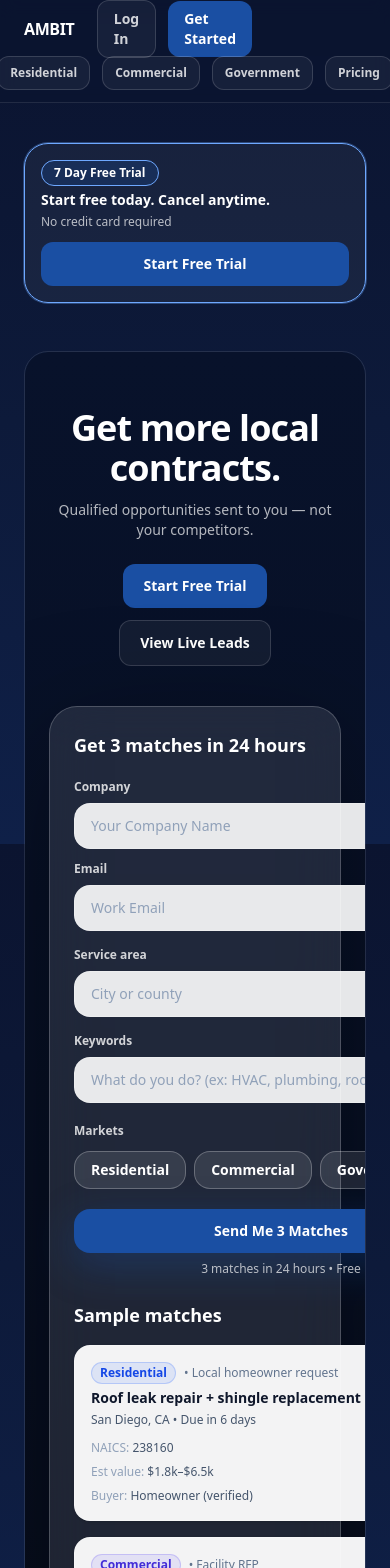
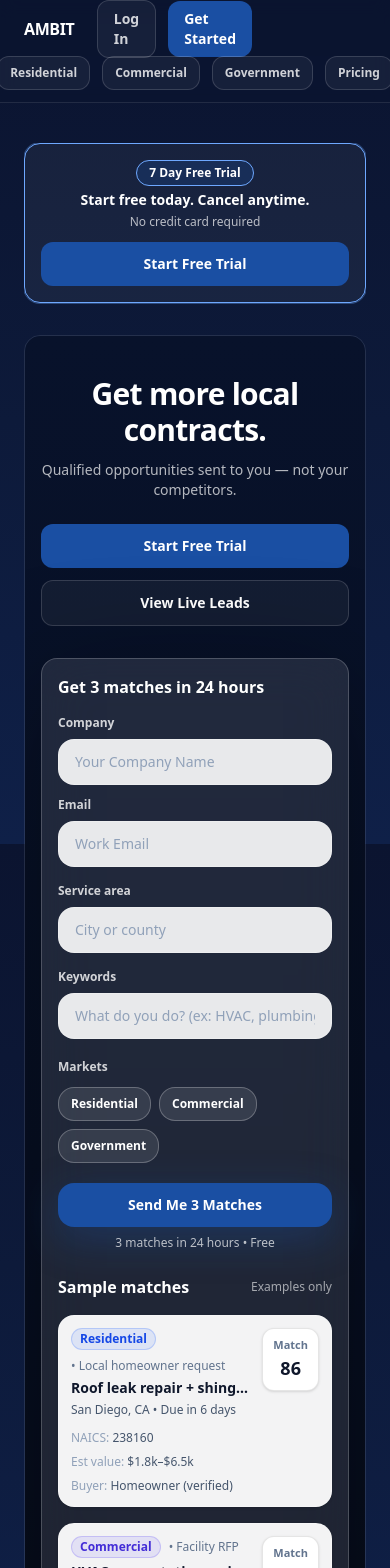
Before and after one commit to seansevrix/ambit, a Next.js app: page / in a window 390 px wide. Shown: the top 1568 px of the page. Built offline with nearby package versions, Linux system fonts and the light colour scheme.

Commit message:
Fix mobile layout on landing page

```diff
--- a/app/components/ConciergeLeadCapture.tsx
+++ b/app/components/ConciergeLeadCapture.tsx
@@ -44,7 +44,7 @@ function splitKeywordText(text: string) {
 
 function MatchPill({ score }: { score: number }) {
   return (
-    <div className="shrink-0 rounded-xl border border-black/10 bg-white px-3 py-2 text-center shadow-sm">
+    <div className="shrink-0 rounded-xl border border-black/10 bg-white px-2.5 py-2 text-center shadow-sm sm:px-3">
       <div className="text-[11px] font-semibold text-slate-500">Match</div>
       <div className="text-lg font-bold text-slate-900">{score}</div>
     </div>
@@ -80,7 +80,7 @@ function SampleCard({
       : "bg-blue-600/10 text-blue-700 border-blue-600/20";
 
   return (
-    <div className="rounded-2xl border border-white/20 bg-white/95 p-4 shadow-sm">
+    <div className="rounded-2xl border border-white/20 bg-white/95 p-3 shadow-sm sm:p-4">
       <div className="flex items-start justify-between gap-3">
         <div className="min-w-0">
           <div className="flex flex-wrap items-center gap-2 text-xs">
@@ -98,13 +98,13 @@ function SampleCard({
       </div>
 
       <div className="mt-3 grid gap-2 text-xs text-slate-600 sm:grid-cols-3">
-        <div>
+        <div className="min-w-0">
           <span className="text-slate-400">NAICS:</span> {naics}
         </div>
-        <div>
+        <div className="min-w-0">
           <span className="text-slate-400">Est value:</span> {value}
         </div>
-        <div>
+        <div className="min-w-0">
           <span className="text-slate-400">Buyer:</span> {buyer}
         </div>
       </div>
@@ -167,16 +167,18 @@ export default function ConciergeLeadCapture() {
   }
 
   return (
-    <div className="rounded-[28px] border border-white/20 bg-white/10 p-6 shadow-[0_30px_120px_rgba(0,0,0,0.35)] backdrop-blur-xl">
+    <div className="w-full rounded-2xl border border-white/20 bg-white/10 p-4 shadow-[0_30px_120px_rgba(0,0,0,0.35)] backdrop-blur-xl sm:rounded-[28px] sm:p-6">
       <div className="grid gap-6 lg:grid-cols-2">
         {/* LEFT */}
-        <div>
-          <div className="text-lg font-semibold text-white">Get 3 matches in 24 hours</div>
+        <div className="min-w-0">
+          <div className="text-base font-semibold text-white sm:text-lg">
+            Get 3 matches in 24 hours
+          </div>
 
-          <form onSubmit={onSubmit} className="mt-5 space-y-4">
+          <form onSubmit={onSubmit} className="mt-4 space-y-4 sm:mt-5">
             {/* Company + Email */}
             <div className="grid gap-3 sm:grid-cols-2">
-              <div>
+              <div className="min-w-0">
                 <div className="text-xs font-semibold text-white/80">Company</div>
                 <input
                   value={company}
@@ -186,7 +188,7 @@ export default function ConciergeLeadCapture() {
                 />
               </div>
 
-              <div>
+              <div className="min-w-0">
                 <div className="text-xs font-semibold text-white/80">Email</div>
                 <input
                   value={email}
@@ -199,7 +201,7 @@ export default function ConciergeLeadCapture() {
             </div>
 
             {/* Service area */}
-            <div>
+            <div className="min-w-0">
               <div className="text-xs font-semibold text-white/80">Service area</div>
               <input
                 value={area}
@@ -210,7 +212,7 @@ export default function ConciergeLeadCapture() {
             </div>
 
             {/* Keywords */}
-            <div>
+            <div className="min-w-0">
               <div className="text-xs font-semibold text-white/80">Keywords</div>
               <input
                 value={keywordText}
@@ -227,10 +229,14 @@ export default function ConciergeLeadCapture() {
                 {LOCKED_MARKETS.map((m) => (
                   <span
                     key={m}
-                    className="rounded-2xl border border-white/25 bg-white/10 px-4 py-2 text-sm font-semibold text-white"
+                    className="rounded-2xl border border-white/25 bg-white/10 px-3 py-2 text-xs font-semibold text-white sm:px-4 sm:text-sm"
                     title="Included"
                   >
-                    {m === "residential" ? "Residential" : m === "commercial" ? "Commercial" : "Government"}
+                    {m === "residential"
+                      ? "Residential"
+                      : m === "commercial"
+                      ? "Commercial"
+                      : "Government"}
                   </span>
                 ))}
               </div>
@@ -260,9 +266,9 @@ export default function ConciergeLeadCapture() {
         </div>
 
         {/* RIGHT */}
-        <div>
+        <div className="min-w-0">
           <div className="flex items-center justify-between">
-            <div className="text-lg font-semibold text-white">Sample matches</div>
+            <div className="text-base font-semibold text-white sm:text-lg">Sample matches</div>
             <div className="text-xs text-white/60">Examples only</div>
           </div>
 
--- a/app/page.tsx
+++ b/app/page.tsx
@@ -32,17 +32,19 @@ const TESTIMONIALS = [
 
 function TrialBanner() {
   return (
-    <section className="rounded-3xl border border-[#6EA8FF] bg-white/5 p-4 shadow-[0_0_0_1px_rgba(110,168,255,0.35)]">
+    <section className="rounded-2xl border border-[#6EA8FF] bg-white/5 p-4 shadow-[0_0_0_1px_rgba(110,168,255,0.35)] sm:rounded-3xl">
       <div className="flex flex-col gap-3 sm:flex-row sm:items-center sm:justify-between">
-        <div className="flex flex-col gap-1">
-          <div className="inline-flex w-fit items-center rounded-full border border-[#6EA8FF] bg-[#1A4FA3]/25 px-3 py-1 text-xs font-bold text-white">
+        <div className="flex flex-col gap-1 text-center sm:text-left">
+          <div className="mx-auto inline-flex w-fit items-center rounded-full border border-[#6EA8FF] bg-[#1A4FA3]/25 px-3 py-1 text-xs font-bold text-white sm:mx-0">
             7 Day Free Trial
           </div>
-          <div className="text-sm font-bold text-white">Start free today. Cancel anytime.</div>
+          <div className="text-sm font-bold text-white">
+            Start free today. Cancel anytime.
+          </div>
           <div className="text-xs text-white/70">No credit card required</div>
         </div>
 
-        <Link href="/get-started" className={PRIMARY}>
+        <Link href="/get-started" className={`${PRIMARY} w-full sm:w-auto`}>
           Start Free Trial
         </Link>
       </div>
@@ -52,21 +54,18 @@ function TrialBanner() {
 
 export default function HomePage() {
   return (
-    <div className="space-y-12">
+    <div className="space-y-8 overflow-x-hidden sm:space-y-12">
       {/* TRIAL BANNER (non-blocking) */}
       <TrialBanner />
 
-      {/* SCREENSHOT-STYLE HERO + GLASS PANEL */}
-      <section className="relative overflow-hidden rounded-3xl border border-white/10">
+      {/* HERO + GLASS PANEL */}
+      <section className="relative overflow-hidden rounded-2xl border border-white/10 sm:rounded-3xl">
         <div className="absolute inset-0 bg-[radial-gradient(1200px_600px_at_50%_-10%,rgba(110,168,255,0.35),transparent_60%)]" />
         <div className="absolute inset-0 bg-gradient-to-b from-[#08122B] via-[#070F22] to-[#060A16]" />
 
-        {/* Optional photo background: drop an image into /public/hero.jpg and uncomment below */}
-        {/* <div className="absolute inset-0 bg-[url('/hero.jpg')] bg-cover bg-center opacity-25" /> */}
-
-        <div className="relative px-6 py-14 sm:px-10">
+        <div className="relative px-4 py-10 sm:px-10 sm:py-14">
           <div className="mx-auto max-w-5xl text-center">
-            <h1 className="text-4xl font-semibold tracking-tight text-white sm:text-5xl">
+            <h1 className="text-3xl font-semibold tracking-tight text-white sm:text-5xl">
               Get more local contracts.
             </h1>
             <p className="mt-3 text-sm text-white/70 sm:text-base">
@@ -74,29 +73,32 @@ export default function HomePage() {
             </p>
 
             <div className="mt-6 flex flex-col items-center justify-center gap-3 sm:flex-row">
-              <Link href="/get-started" className={PRIMARY}>
+              <Link href="/get-started" className={`${PRIMARY} w-full sm:w-auto`}>
                 Start Free Trial
               </Link>
-              <Link href="/live-opportunities" className={SECONDARY}>
+              <Link
+                href="/live-opportunities"
+                className={`${SECONDARY} w-full sm:w-auto`}
+              >
                 View Live Leads
               </Link>
             </div>
           </div>
 
-          <div id="preview" className="mx-auto mt-10 max-w-6xl">
+          <div id="preview" className="mx-auto mt-8 max-w-6xl sm:mt-10">
             <ConciergeLeadCapture />
           </div>
         </div>
       </section>
 
       {/* TESTIMONIALS */}
-      <section className="rounded-3xl border border-white/10 bg-white/5 p-10">
+      <section className="rounded-2xl border border-white/10 bg-white/5 p-6 sm:rounded-3xl sm:p-10">
         <div className="flex flex-col gap-4 md:flex-row md:items-end md:justify-between">
           <div>
             <div className="inline-flex items-center rounded-full border border-white/15 bg-white/5 px-3 py-1 text-xs font-semibold text-white/80">
               TESTIMONIALS
             </div>
-            <h2 className="mt-3 text-2xl font-semibold tracking-tight text-white">
+            <h2 className="mt-3 text-xl font-semibold tracking-tight text-white sm:text-2xl">
               Built for contractors. Proven in the field.
             </h2>
             <p className="mt-2 max-w-2xl text-sm text-white/70">
@@ -105,14 +107,14 @@ export default function HomePage() {
             </p>
           </div>
 
-          <div className="flex gap-3">
-            <Link href="/testimonials" className={SECONDARY}>
+          <div className="flex">
+            <Link href="/testimonials" className={`${SECONDARY} w-full sm:w-auto`}>
               See all testimonials
             </Link>
           </div>
         </div>
 
-        <div className="mt-10 grid gap-6 lg:grid-cols-3">
+        <div className="mt-8 grid gap-6 lg:mt-10 lg:grid-cols-3">
           {TESTIMONIALS.map((t) => (
             <div key={t.name} className="rounded-2xl border border-white/10 bg-[#0B1430]/40 p-6">
               <p className="text-sm leading-relaxed text-white/75">
```
